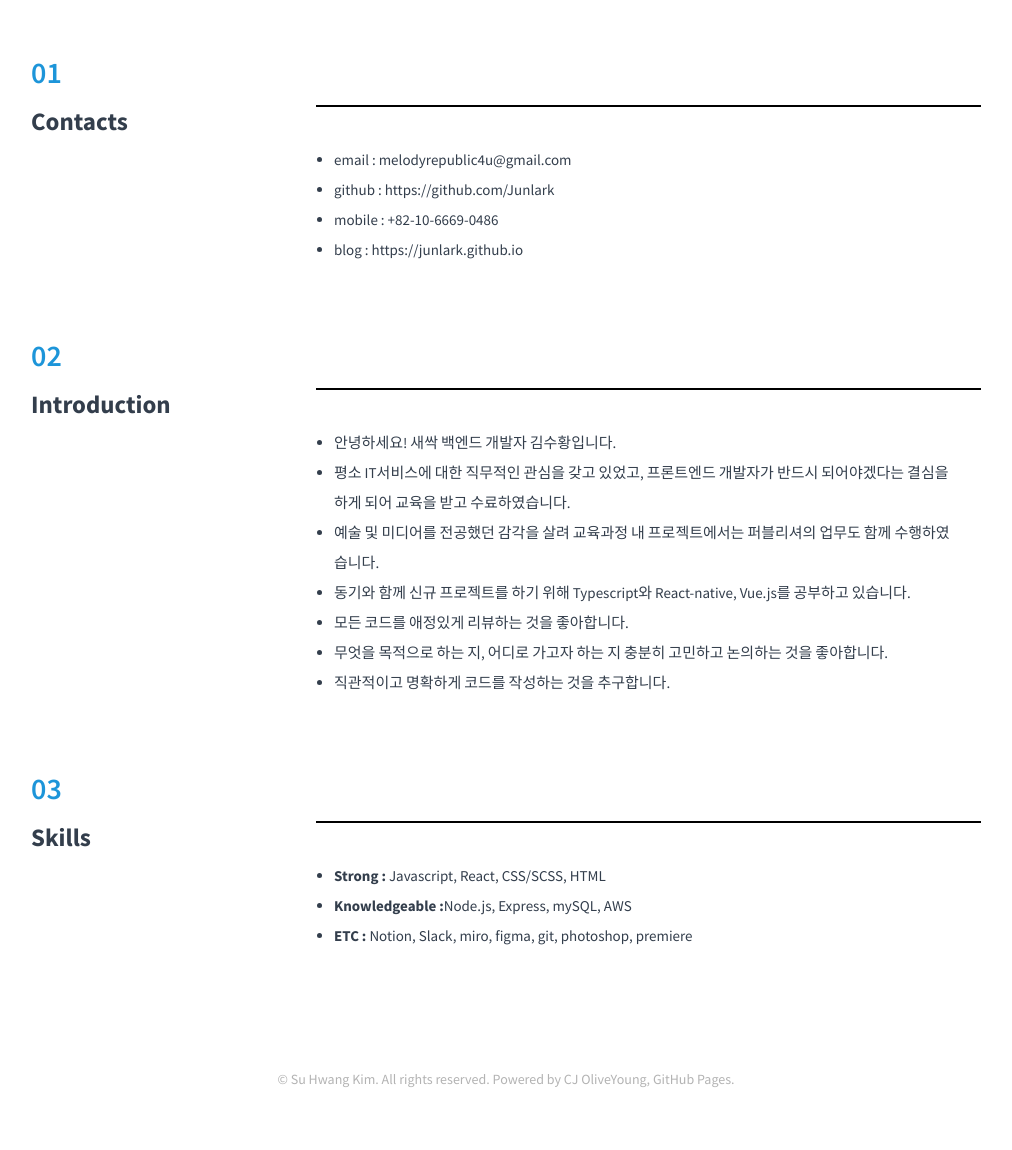
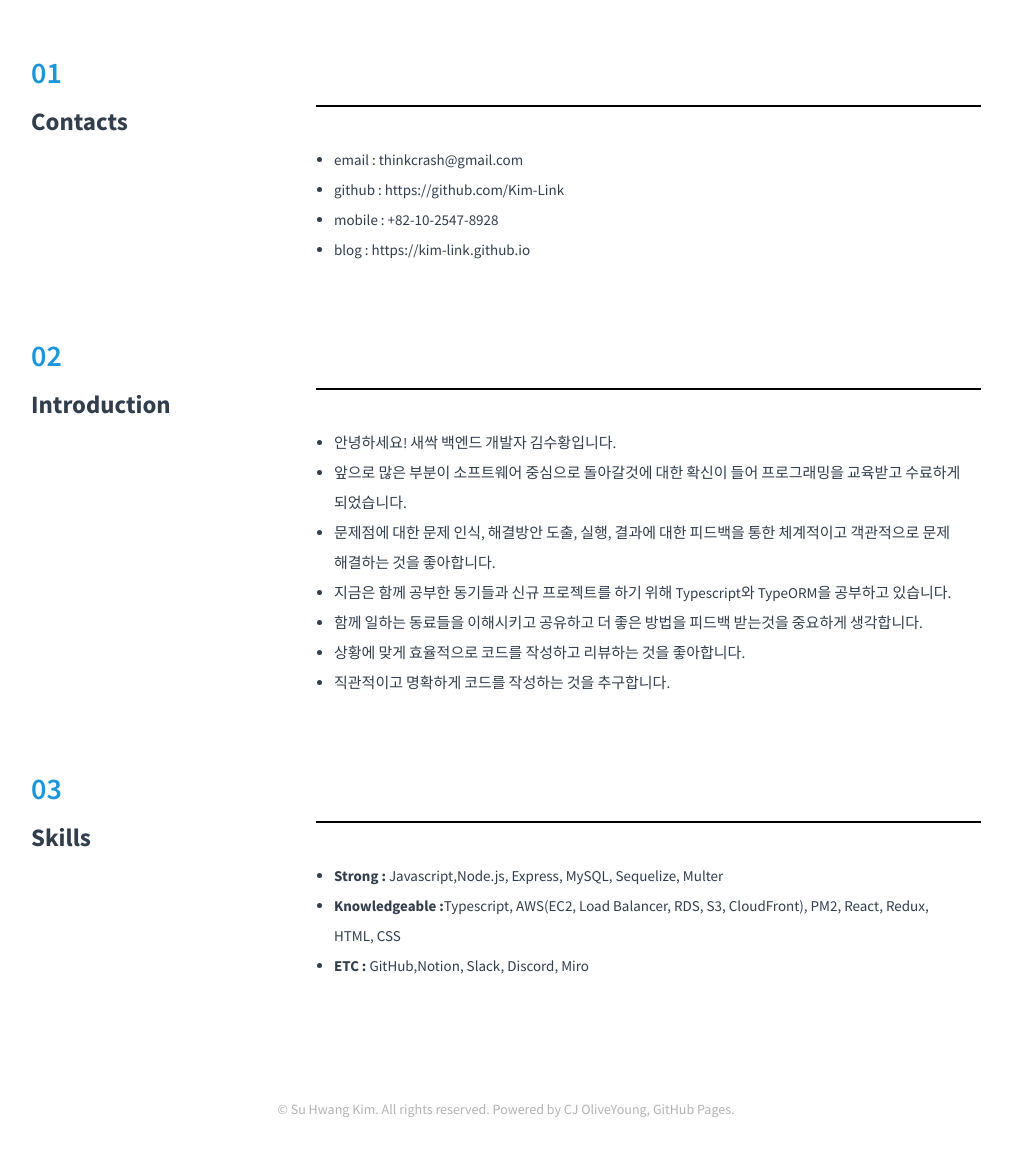
Before and after one commit to Kim-Link/Kim-Link.github.io, a Jekyll site: the page built from about/index.md, in a window 1280 px wide and 1400 px high, scrolled down 260 px. Shown: the part 250-1400 px from the top of the window, without its empty margins (134-1146 px from the left). Built offline with Jekyll 4.4.1, drawn with Linux system fonts in a browser that asks for light colours; before the commit the page ends 1630 px from its top, so only the background shows below that.

Commit message:
introduce update

```diff
--- a/about/index.md
+++ b/about/index.md
@@ -1,7 +1,7 @@
 ---
 layout: main
 main: true
-title: 자기소개
+title: 소개|Kim-Link
 ---
 
 <div class="loading-animation">
@@ -11,10 +11,10 @@ title: 자기소개
             <div class="content">
                 <h1 class="subtitle">Contacts</h1>
                 <ul class="culture">
-                    <li>email : melodyrepublic4u@gmail.com</li>
-                    <li>github : https://github.com/Junlark</li>
-                    <li>mobile : +82-10-6669-0486</li>
-                    <li>blog : https://junlark.github.io</li>
+                    <li>email : thinkcrash@gmail.com</li>
+                    <li>github : https://github.com/Kim-Link</li>
+                    <li>mobile : +82-10-2547-8928</li>
+                    <li>blog : https://kim-link.github.io</li>
                 </ul>
             </div>
         </div>
@@ -24,11 +24,11 @@ title: 자기소개
                 <h1 class="subtitle">Introduction</h1>
                 <ul class="environment">
                     <li>안녕하세요! 새싹 백엔드 개발자 김수황입니다.</li>
-                    <li>평소 IT서비스에 대한 직무적인 관심을 갖고 있었고, 프론트엔드 개발자가 반드시 되어야겠다는 결심을 하게 되어 교육을 받고 수료하였습니다.</li>
-                    <li>예술 및 미디어를 전공했던 감각을 살려 교육과정 내 프로젝트에서는 퍼블리셔의 업무도 함께 수행하였습니다.</li>
-                    <li>동기와 함께 신규 프로젝트를 하기 위해 Typescript와 React-native, Vue.js를 공부하고 있습니다.</li>
-                    <li>모든 코드를 애정있게 리뷰하는 것을 좋아합니다.</li>
-                    <li>무엇을 목적으로 하는 지, 어디로 가고자 하는 지 충분히 고민하고 논의하는 것을 좋아합니다.</li>
+                    <li>앞으로 많은 부분이 소프트웨어 중심으로 돌아갈것에 대한 확신이 들어 프로그래밍을 교육받고 수료하게 되었습니다.</li>
+                    <li>문제점에 대한 문제 인식, 해결방안 도출, 실행, 결과에 대한 피드백을 통한 체계적이고 객관적으로 문제 해결하는 것을 좋아합니다.</li>
+                    <li>지금은 함께 공부한 동기들과 신규 프로젝트를 하기 위해 Typescript와 TypeORM을 공부하고 있습니다.</li>
+                    <li>함께 일하는 동료들을 이해시키고 공유하고 더 좋은 방법을 피드백 받는것을 중요하게 생각합니다.</li>
+                    <li>상황에 맞게 효율적으로 코드를 작성하고 리뷰하는 것을 좋아합니다.</li>
                     <li>직관적이고 명확하게 코드를 작성하는 것을 추구합니다.</li>
                 </ul>
             </div>
@@ -38,9 +38,9 @@ title: 자기소개
             <div class="content">
                 <h1 class="subtitle">Skills</h1>
                 <ul class="environment">
-                    <li><b>Strong :</b> Javascript, React, CSS/SCSS, HTML</li>
-                    <li><b>Knowledgeable :</b>Node.js, Express, mySQL, AWS</li>
-                    <li><b>ETC :</b> Notion, Slack, miro, figma, git, photoshop, premiere</li>
+                    <li><b>Strong :</b> Javascript,Node.js, Express, MySQL, Sequelize, Multer</li>
+                    <li><b>Knowledgeable :</b>Typescript, AWS(EC2, Load Balancer, RDS, S3, CloudFront), PM2, React, Redux, HTML, CSS</li>
+                    <li><b>ETC :</b>  GitHub,Notion, Slack, Discord, Miro</li>
                 </ul>
             </div>
         </div>
```
